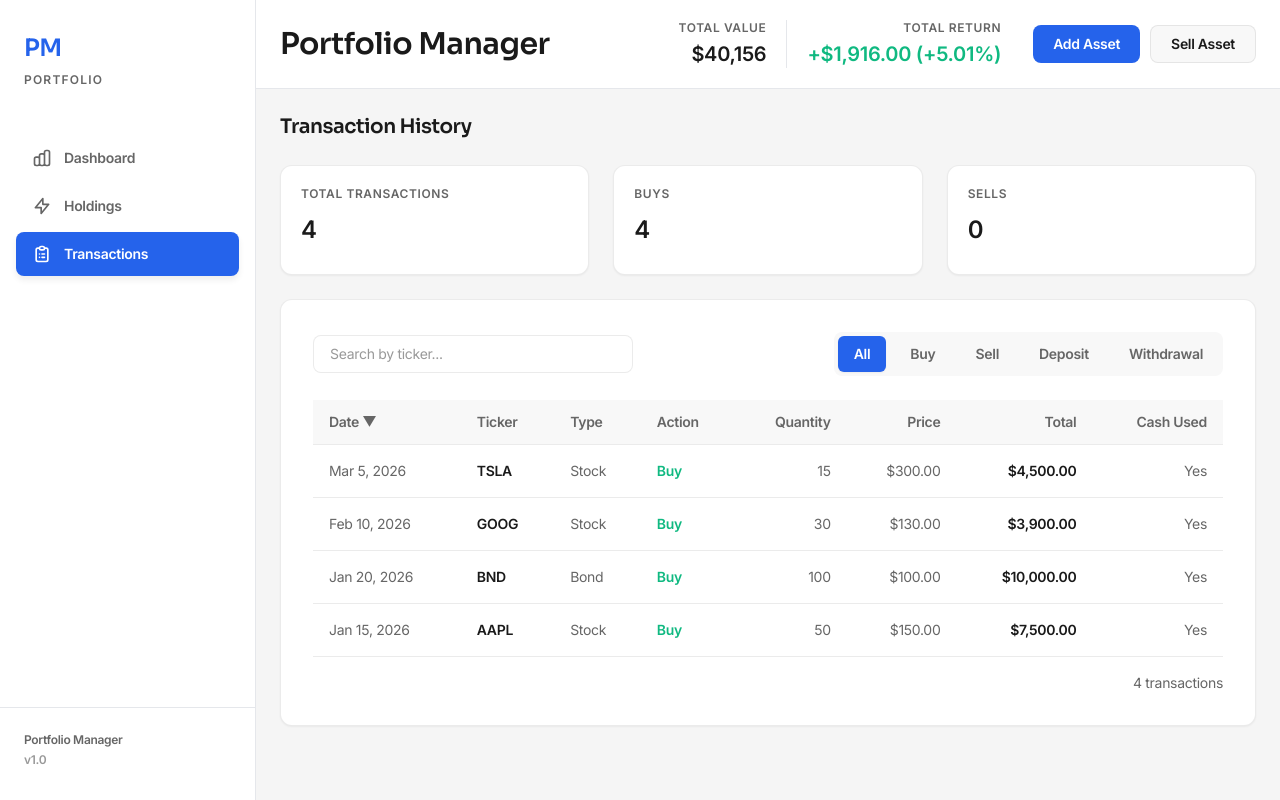
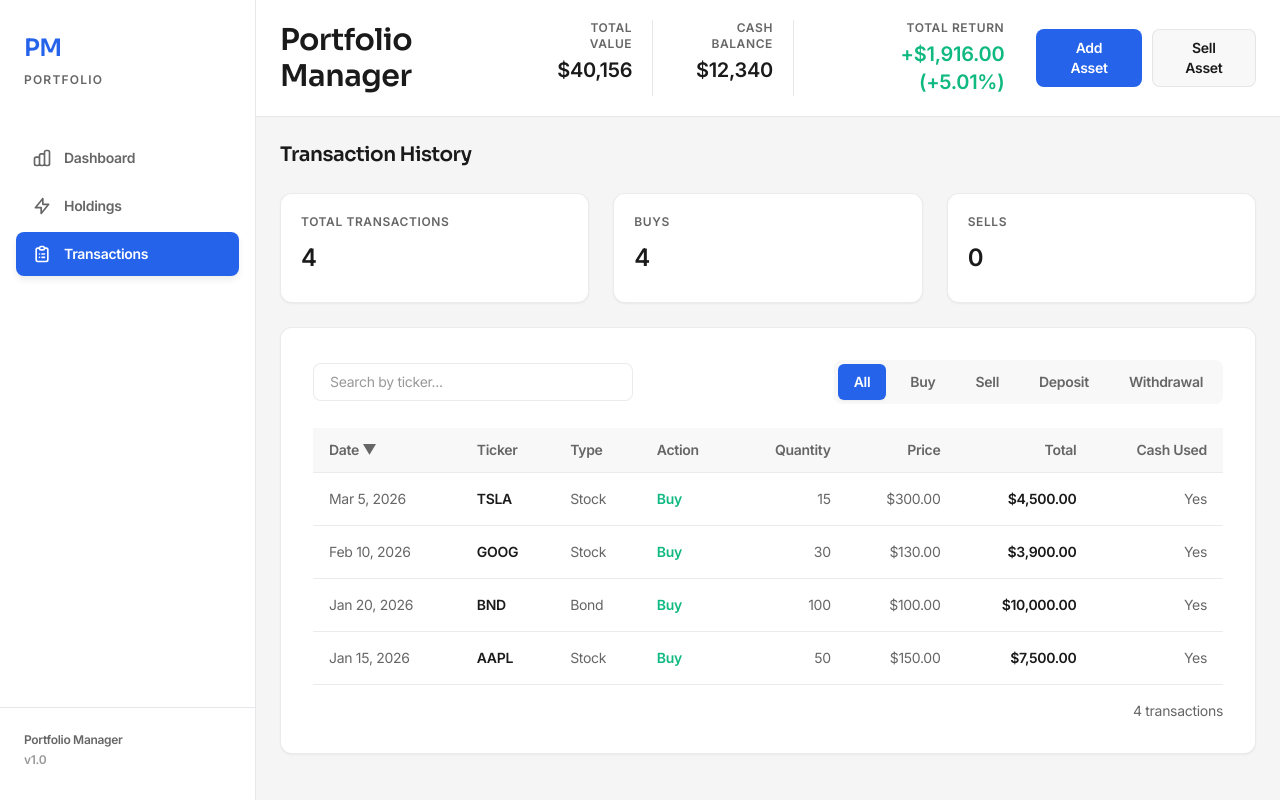
Before and after one commit to tomatopretz/PortfolioManager, a React (Vite) app in the folder frontend/: page /transactions in a window 1280 px wide. Built offline with nearby package versions, Linux system fonts and the light colour scheme; no server answers.

Commit message:
Add cash balance to header

```diff
--- a/frontend/src/components/dashboard/PerformanceChart.jsx
+++ b/frontend/src/components/dashboard/PerformanceChart.jsx
@@ -12,7 +12,7 @@ const GRADIENT_ID = 'performance-area-gradient'
 const formatHourTick = (timestamp) => {
   const hour = new Date(timestamp).getHours()
   const displayHour = hour % 12 === 0 ? 12 : hour % 12
-  return `${displayHour}${hour >= 12 ? 'p' : 'a'}`
+  return `${displayHour}${hour >= 12 ? 'pm' : 'am'}`
 }
 
 /** One tick on every whole hour covered by the intraday series. */
--- a/frontend/src/components/layout/Header.jsx
+++ b/frontend/src/components/layout/Header.jsx
@@ -15,7 +15,7 @@ function HeaderStat({ label, value, className = '' }) {
 }
 
 function Header() {
-  const { totalValue, totalReturn } = usePortfolioContext()
+  const { totalValue, cashBalance, totalReturn } = usePortfolioContext()
 
   return (
     <header className="w-full border-b border-[var(--gridline)] bg-[var(--surface-1)] shadow-[var(--shadow-sm)]">
@@ -27,6 +27,14 @@ function Header() {
             <HeaderStat
               label="Total Value"
               value={formatCurrency(totalValue, 0)}
+              className="text-[var(--text-primary)]"
+            />
+
+            <div className="w-px bg-[var(--gridline)]" />
+
+            <HeaderStat
+              label="Cash Balance"
+              value={formatCurrency(cashBalance, 0)}
               className="text-[var(--text-primary)]"
             />
 
--- a/frontend/src/hooks/usePortfolio.js
+++ b/frontend/src/hooks/usePortfolio.js
@@ -41,6 +41,8 @@ export const usePortfolio = () => {
     [loadItems, loadPerformance, timeRange]
   )
 
+  // Failures are returned to the caller only: the transaction modal owns the form and shows
+  // them inline, so pushing them into `actionError` would also raise a banner on every page.
   const submitTransaction = useCallback(
     async (request, payload) => {
       setActionError(null)
@@ -50,7 +52,6 @@ export const usePortfolio = () => {
         setDataVersion((version) => version + 1)
         return { success: true }
       } catch (err) {
-        setActionError(err.message)
         return { success: false, error: err.message }
       }
     },
```
